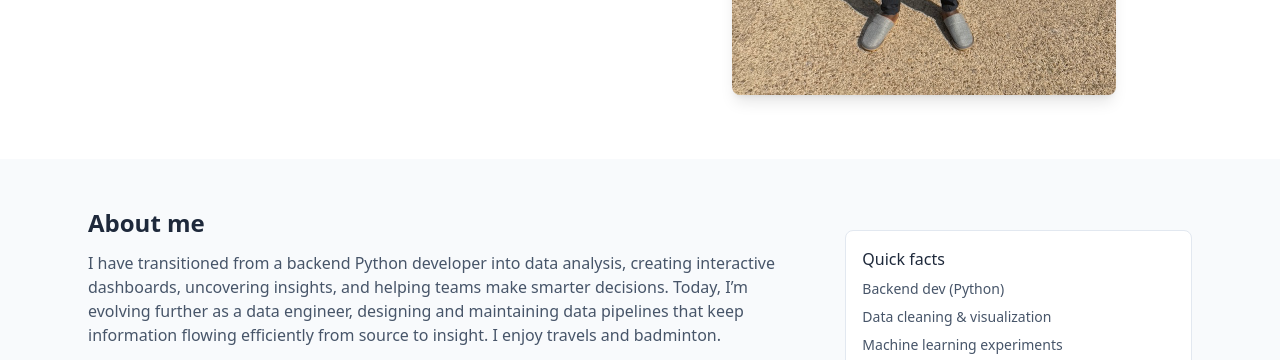
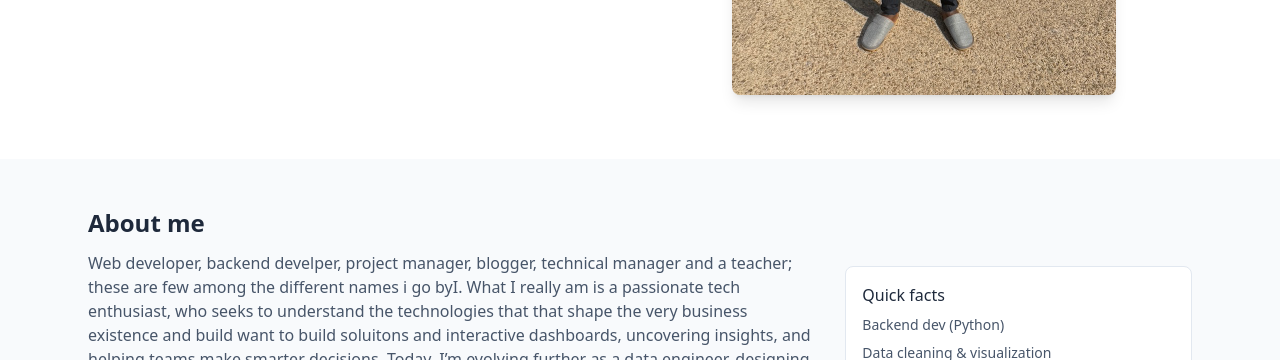
Before and after one commit to icanbe444/github.io, a plain HTML site: page index.html in a window 1280 px wide. Shown: the part 552-912 px from the top of the page. Drawn offline with nearby package versions, Linux system fonts and the light colour scheme; files whose address does not match are found by name.

Commit message:
Revise 'About me' section in index.html
Updated the 'About me' section with new content and corrected typos.

```diff
--- a/index.html
+++ b/index.html
@@ -124,7 +124,8 @@
           <div class="md:col-span-2">
             <h2 class="text-2xl font-semibold">About me</h2>
             <p class="mt-3 text-slate-600 dark:text-slate-300">
-              I have transitioned from a backend Python developer into data analysis, creating interactive dashboards, uncovering insights, and helping teams make smarter decisions.
+              Web developer, backend develper, project manager, blogger, technical manager and a teacher; these are few among the different names i go byI. What I really am is a passionate tech enthusiast, who seeks to understand the technologies that
+              that shape the very business existence and build want to build soluitons and interactive dashboards, uncovering insights, and helping teams make smarter decisions.
               Today, I’m evolving further as a data engineer, designing and maintaining data pipelines that keep information flowing efficiently from source to insight. I enjoy travels and badminton.
             </p>
 
```
